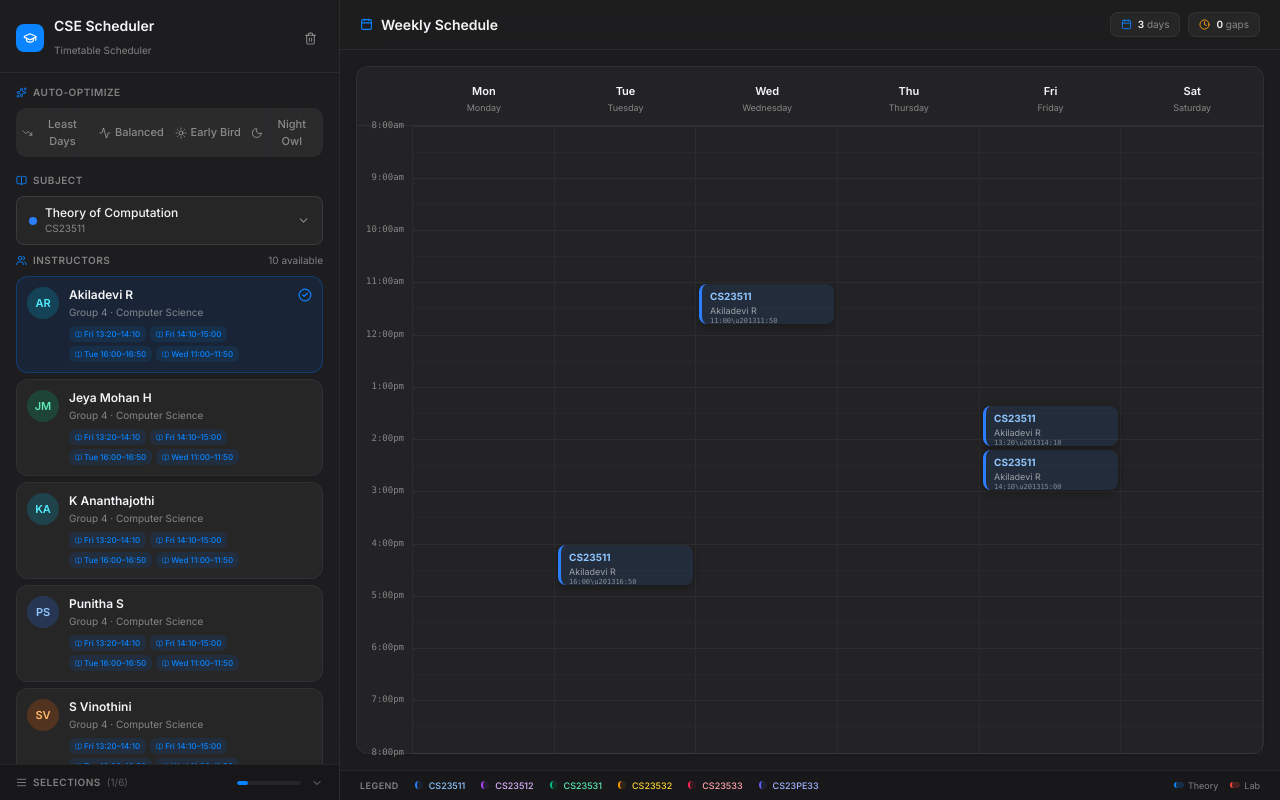
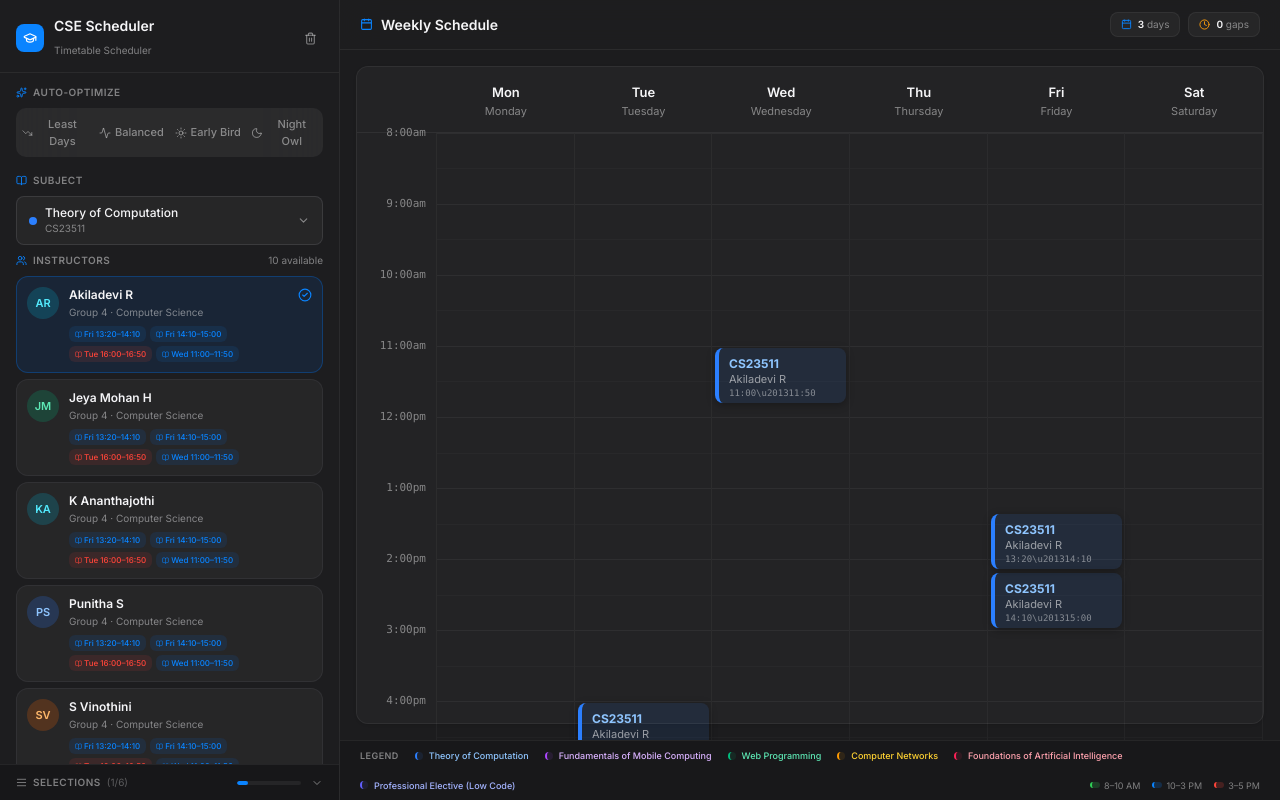
Before and after one commit to NEIL-DANIEL-A/Sem5-Timetable-Scheduler, a React (Vite) app: page / in a window 1280 px wide. Both pictures are taken after a click on the button 169 px from the left and 324 px from the top of the page. Built offline with nearby package versions, Linux system fonts and the light colour scheme.

Commit message:
Fixed UI

```diff
--- a/src/App.tsx
+++ b/src/App.tsx
@@ -11,6 +11,13 @@ import { Subject, Teacher, TimeSlot, SelectionState, OptimizationStrategy, Day }
 const toMinutes = (time: string): number => {
   const [h, m] = time.split(':').map(Number);
   return h * 60 + m;
+};
+
+const getTimeColor = (startTime: string) => {
+  const hour = toMinutes(startTime) / 60;
+  if (hour < 10) return { bg: 'bg-[#30d158]/10', text: 'text-[#30d158]', label: 'Morning' };
+  if (hour < 15) return { bg: 'bg-[#0a84ff]/10', text: 'text-[#0a84ff]', label: 'Midday' };
+  return { bg: 'bg-[#ff453a]/10', text: 'text-[#ff453a]', label: 'Late' };
 };
 
 const slotsOverlap = (a: TimeSlot, b: TimeSlot): boolean => {
@@ -515,18 +522,17 @@ export default function App() {
                           </div>
                           <div className="text-[10px] text-[rgba(255,255,255,0.45)] mt-0.5">Group {teacher.group} · {teacher.department}</div>
                           <div className="flex flex-wrap gap-1 mt-1.5">
-                            {teacher.slots.map((slot, i) => (
+                            {teacher.slots.map((slot, i) => {
+                              const tc = getTimeColor(slot.startTime);
+                              return (
                                 <span key={i}
-                                className={`inline-flex items-center gap-0.5 px-1.5 py-0.5 rounded-md text-[8px] font-medium ${
-                                  slot.type === 'Lab'
-                                    ? 'bg-[#ff453a]/10 text-[#ff453a]'
-                                    : 'bg-[#0a84ff]/10 text-[#0a84ff]'
-                                }`}
+                                  className={`inline-flex items-center gap-0.5 px-1.5 py-0.5 rounded-md text-[8px] font-medium ${tc.bg} ${tc.text}`}
                                 >
                                   {slot.type === 'Lab' ? <FlaskConical size={7} /> : <BookOpen size={7} />}
                                   {slot.day.slice(0,3)} {slot.startTime}–{slot.endTime}
                                 </span>
-                            ))}
+                              );
+                            })}
                           </div>
                         </div>
                       </div>
@@ -642,7 +648,7 @@ export default function App() {
 
         {/* Timetable Canvas */}
         <div className="flex-1 overflow-auto p-2 md:p-4">
-          <div className="min-w-[900px] h-full flex flex-col bg-[rgba(255,255,255,0.03)] rounded-xl border border-[rgba(255,255,255,0.06)] shadow-sm" style={{ minHeight: '500px' }}>
+          <div className="min-w-[900px] h-full flex flex-col bg-[rgba(255,255,255,0.03)] rounded-xl border border-[rgba(255,255,255,0.06)] shadow-sm" style={{ minHeight: '550px' }}>
             {/* Mobile scroll hint */}
             <div className="md:hidden text-center py-1 text-[9px] text-[rgba(255,255,255,0.35)]">
               ← Scroll horizontally →
@@ -650,25 +656,25 @@ export default function App() {
 
             {/* Day Headers */}
             <div className="flex flex-shrink-0 border-b border-[rgba(255,255,255,0.06)]">
-              <div className="w-14 flex-shrink-0" />
+              <div className="w-20 flex-shrink-0" />
               {DAYS_ORDER.map(day => (
-                <div key={day} className="flex-1 text-center py-2.5">
-                  <span className="text-[11px] font-semibold text-[#f5f5f7]">{day.slice(0,3)}</span>
-                  <div className="text-[9px] text-[rgba(255,255,255,0.45)] capitalize">{day}</div>
+                <div key={day} className="flex-1 text-center py-3">
+                  <span className="text-[13px] font-semibold text-[#f5f5f7]">{day.slice(0,3)}</span>
+                  <div className="text-[11px] text-[rgba(255,255,255,0.45)] capitalize">{day}</div>
                 </div>
               ))}
             </div>
 
             {/* Grid Body */}
             <div className="flex flex-1 relative">
-              <div className="w-14 flex-shrink-0 relative border-r border-[rgba(255,255,255,0.04)]">
-                {Array.from({ length: 13 }, (_, i) => {
+              <div className="w-20 flex-shrink-0 relative border-r border-[rgba(255,255,255,0.04)]">
+                {Array.from({ length: 10 }, (_, i) => {
                   const hour = GRID_START_HOUR + i;
-                  const pct = (i / 12) * 100;
+                  const pct = (i / 9) * 100;
                   return (
-                    <div key={hour} className="absolute right-0 pr-2 flex items-center"
+                    <div key={hour} className="absolute right-0 pr-2.5 flex items-center"
                       style={{ top: `${pct}%`, transform: 'translateY(-50%)' }}>
-                      <span className="text-[9px] font-mono text-[rgba(255,255,255,0.45)]">
+                      <span className="text-[11px] font-mono text-[rgba(255,255,255,0.45)]">
                         {hour > 12 ? `${hour - 12}` : hour}:00{hour >= 12 ? 'pm' : 'am'}
                       </span>
                     </div>
@@ -680,12 +686,12 @@ export default function App() {
                 const dayEntries = timetableEntries.filter(e => e.slot.day === day);
                 return (
                   <div key={day} className="flex-1 relative border-r border-[rgba(255,255,255,0.04)]"
-                    style={{ minHeight: '600px' }}>
-                    {Array.from({ length: 13 }, (_, i) => (
-                      <div key={i} className="grid-line" style={{ top: `${(i / 12) * 100}%` }} />
+                    style={{ minHeight: '640px' }}>
+                    {Array.from({ length: 10 }, (_, i) => (
+                      <div key={i} className="grid-line" style={{ top: `${(i / 9) * 100}%` }} />
                     ))}
-                    {Array.from({ length: 12 }, (_, i) => (
-                      <div key={`half-${i}`} className="grid-line" style={{ top: `${((i + 0.5) / 12) * 100}%`, borderTopColor: 'rgba(255,255,255,0.025)' }} />
+                    {Array.from({ length: 9 }, (_, i) => (
+                      <div key={`half-${i}`} className="grid-line" style={{ top: `${((i + 0.5) / 9) * 100}%`, borderTopColor: 'rgba(255,255,255,0.025)' }} />
                     ))}
 
                     {dayEntries.map((entry, idx) => {
@@ -705,31 +711,32 @@ export default function App() {
                             right:  '3px',
                           }}
                         >
-                          <div className={`text-[10px] font-bold leading-tight truncate ${col.text}`}>
+                          <div className={`text-[12px] font-bold leading-tight truncate ${col.text}`}>
                             {entry.subject.code}
                           </div>
-                          <div className="text-[9px] text-[rgba(255,255,255,0.55)] truncate leading-tight mt-0.5">
+                          <div className="text-[11px] text-[rgba(255,255,255,0.55)] truncate leading-tight mt-0.5">
                             {entry.teacher.name}
                           </div>
                           {durationMins >= 60 && (
                             <div className="flex items-center gap-0.5 mt-1">
-                              <span className={`inline-flex items-center gap-0.5 px-1 py-0.5 rounded text-[8px] font-medium ${
-                                entry.slot.type === 'Lab'
-                                  ? 'bg-[#ff453a]/10 text-[#ff453a]'
-                                  : 'bg-[#0a84ff]/10 text-[#0a84ff]'
-                              }`}>
-                                {entry.slot.type === 'Lab' ? <FlaskConical size={7} /> : <BookOpen size={7} />}
+                              {(() => {
+                                const tc = getTimeColor(entry.slot.startTime);
+                                return (
+                                  <span className={`inline-flex items-center gap-0.5 px-1.5 py-0.5 rounded text-[10px] font-medium ${tc.bg} ${tc.text}`}>
+                                    {entry.slot.type === 'Lab' ? <FlaskConical size={9} /> : <BookOpen size={9} />}
                                     {entry.slot.type}
                                   </span>
+                                );
+                              })()}
                             </div>
                           )}
                           {durationMins >= 80 && (
                             <div className="flex items-center gap-0.5 mt-0.5">
-                              <MapPin size={7} className="text-[rgba(255,255,255,0.45)] flex-shrink-0" />
-                              <span className="text-[8px] text-[rgba(255,255,255,0.45)] truncate">{entry.slot.location}</span>
+                              <MapPin size={9} className="text-[rgba(255,255,255,0.45)] flex-shrink-0" />
+                              <span className="text-[10px] text-[rgba(255,255,255,0.45)] truncate">{entry.slot.location}</span>
                             </div>
                           )}
-                          <div className="text-[7px] text-[rgba(255,255,255,0.45)] font-mono mt-0.5 leading-none">
+                          <div className="text-[9px] text-[rgba(255,255,255,0.45)] font-mono mt-0.5 leading-none">
                             {entry.slot.startTime}\u2013{entry.slot.endTime}
                           </div>
                         </div>
@@ -750,18 +757,22 @@ export default function App() {
             return (
               <div key={s.id} className="flex items-center gap-1.5">
                 <div className={`w-2 h-2 rounded-sm border-l-2 ${col.border} ${col.bg}`} />
-                <span className={`text-[9px] font-medium ${col.text}`}>{s.code}</span>
+                <span className={`text-[9px] font-medium ${col.text}`}>{s.name}</span>
               </div>
             );
           })}
           <div className="ml-auto flex items-center gap-3">
             <div className="flex items-center gap-1">
+              <span className="inline-block w-2.5 h-1.5 rounded-sm bg-[#30d158]/20 border-l-2 border-[#30d158]" />
+              <span className="text-[9px] text-[rgba(255,255,255,0.45)]">8–10 AM</span>
+            </div>
+            <div className="flex items-center gap-1">
               <span className="inline-block w-2.5 h-1.5 rounded-sm bg-[#0a84ff]/20 border-l-2 border-[#0a84ff]" />
-              <span className="text-[9px] text-[rgba(255,255,255,0.45)]">Theory</span>
+              <span className="text-[9px] text-[rgba(255,255,255,0.45)]">10–3 PM</span>
             </div>
             <div className="flex items-center gap-1">
               <span className="inline-block w-2.5 h-1.5 rounded-sm bg-[#ff453a]/20 border-l-2 border-[#ff453a]" />
-              <span className="text-[9px] text-[rgba(255,255,255,0.45)]">Lab</span>
+              <span className="text-[9px] text-[rgba(255,255,255,0.45)]">3–5 PM</span>
             </div>
           </div>
         </div>
--- a/src/data.ts
+++ b/src/data.ts
@@ -781,5 +781,5 @@ export const DAYS_ORDER = [
 ];
 
 export const GRID_START_HOUR = 8;  // 08:00
-export const GRID_END_HOUR   = 20; // 20:00
+export const GRID_END_HOUR   = 17; // 17:00
 export const GRID_TOTAL_MINS = (GRID_END_HOUR - GRID_START_HOUR) * 60; // 720 mins
--- a/src/index.css
+++ b/src/index.css
@@ -143,9 +143,9 @@ html, body, #root {
 
 .timetable-card {
   position: absolute;
-  border-left-width: 3px;
+  border-left-width: 4px;
   border-radius: 8px;
-  padding: 6px 8px;
+  padding: 8px 10px;
   overflow: hidden;
   cursor: pointer;
   box-shadow: 0 2px 8px rgba(0, 0, 0, 0.3);
```
Lines whose indentation alone changed are shown as unchanged.
